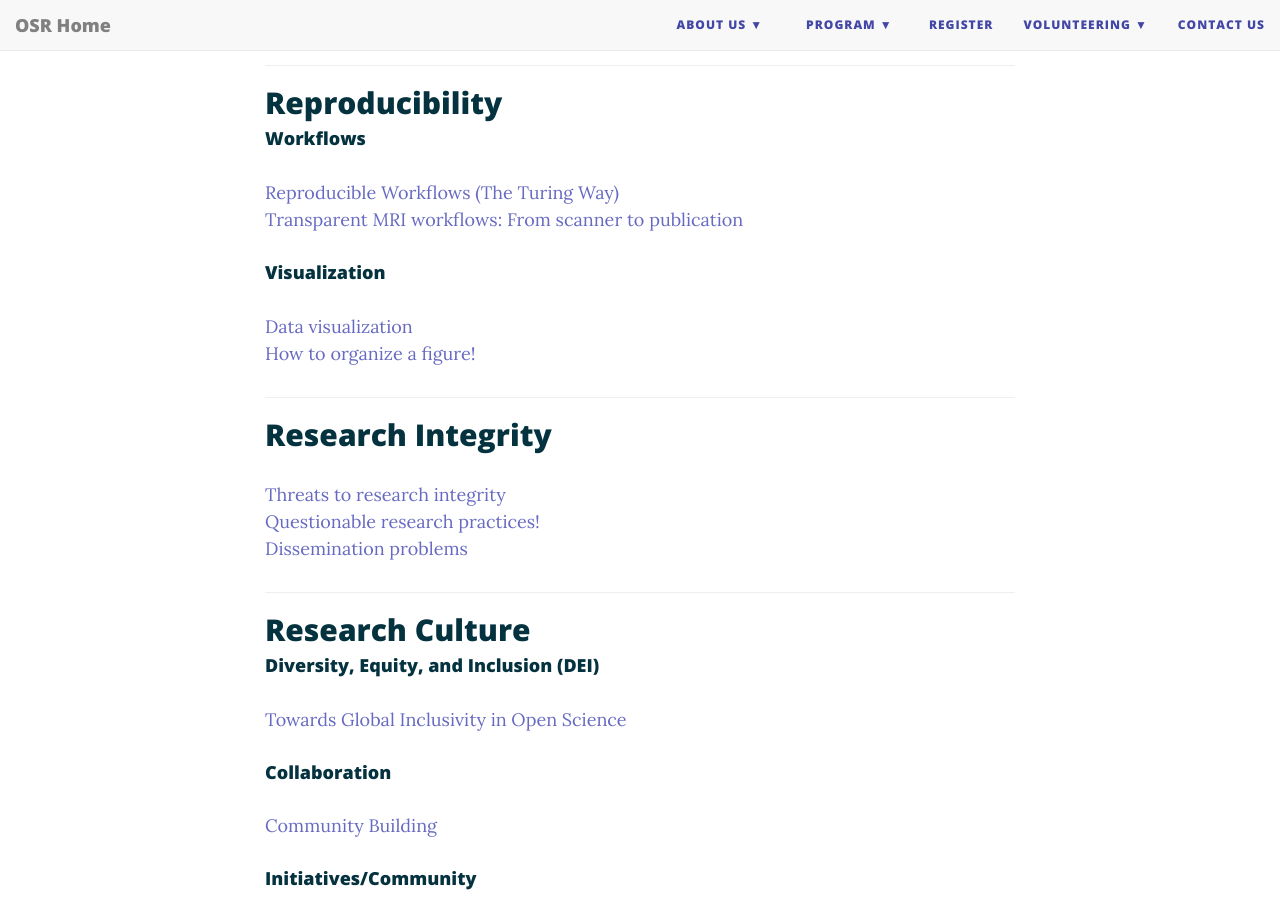
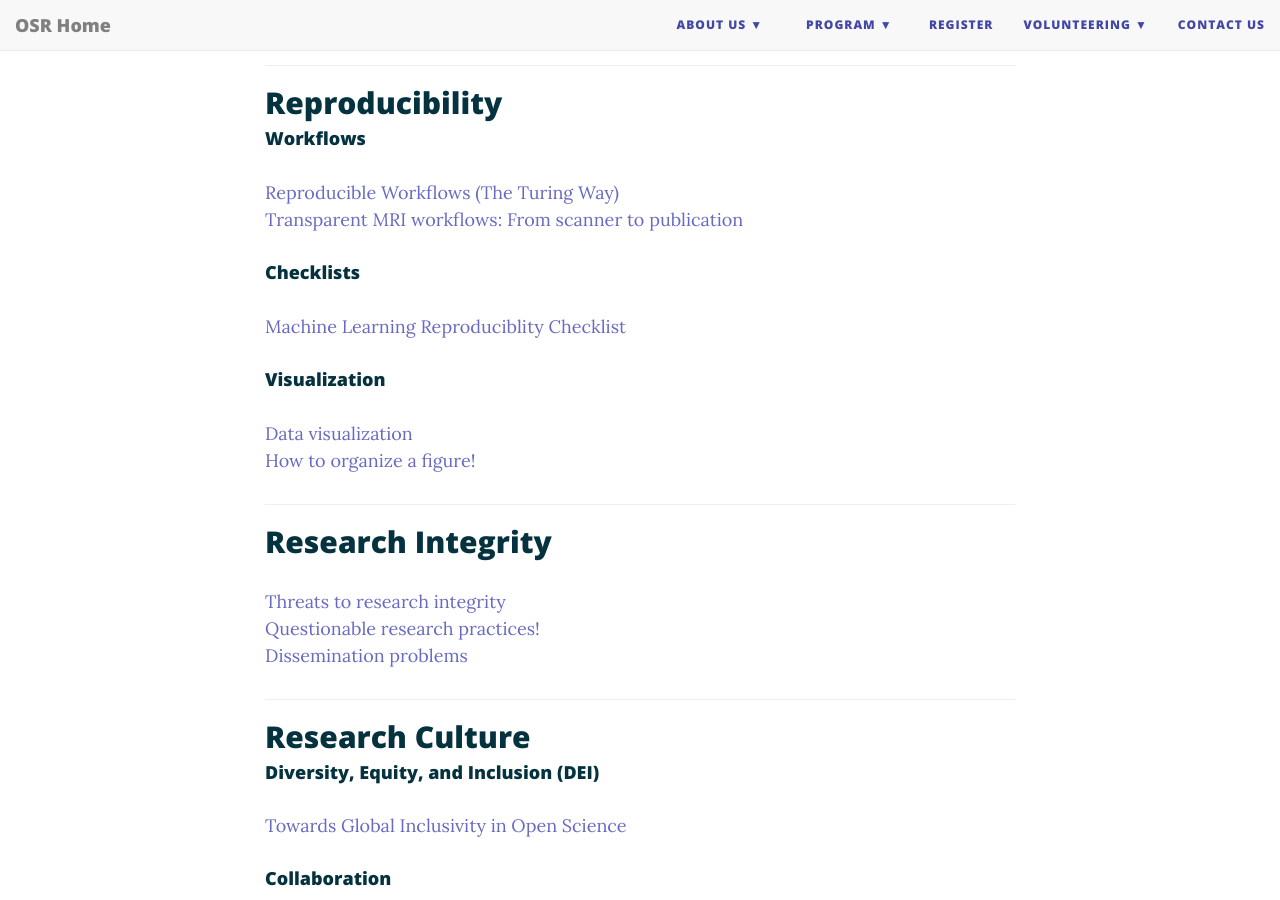
Before and after one commit to ohbm/osr2023, a Jekyll site: the page built from educational.md, in a window 1280 px wide and 900 px high, scrolled down 1506 px. Built offline with Jekyll 4.4.1, drawn with Linux system fonts in a browser that asks for light colours; nearby versions of some CDN libraries.

Commit message:
updating the list

```diff
--- a/educational.md
+++ b/educational.md
@@ -56,6 +56,8 @@
 <a href="https://youtu.be/tk2eZSrM8oA" target="_blank">Reproducible Workflows (The Turing Way)</a><br/>
 <a href="https://youtu.be/dSOQgyuL51U" target="_blank">Transparent MRI workflows: From scanner to publication</a>
 
+#### Checklists
+<a href="https://www.cs.mcgill.ca/~jpineau/ReproducibilityChecklist.pdf" target="_blank">Machine Learning Reproduciblity Checklist</a><br/>
 #### Visualization
 <a href="https://youtu.be/HwpYh39lPHs" target="_blank">Data visualization</a><br/>
 <a href="https://youtu.be/W91kvzU0Cec" target="_blank">How to organize a figure!</a><br/>
```
